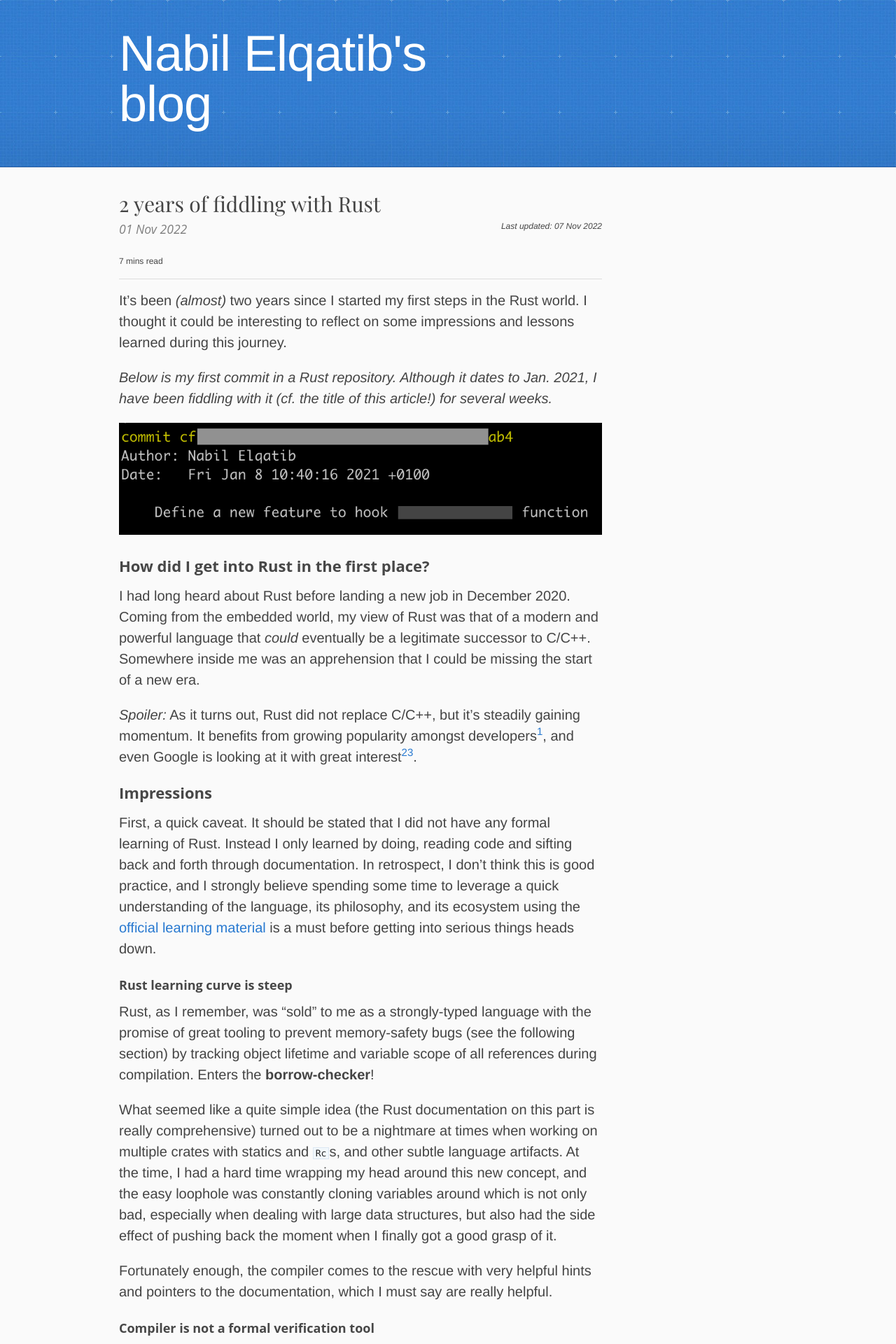
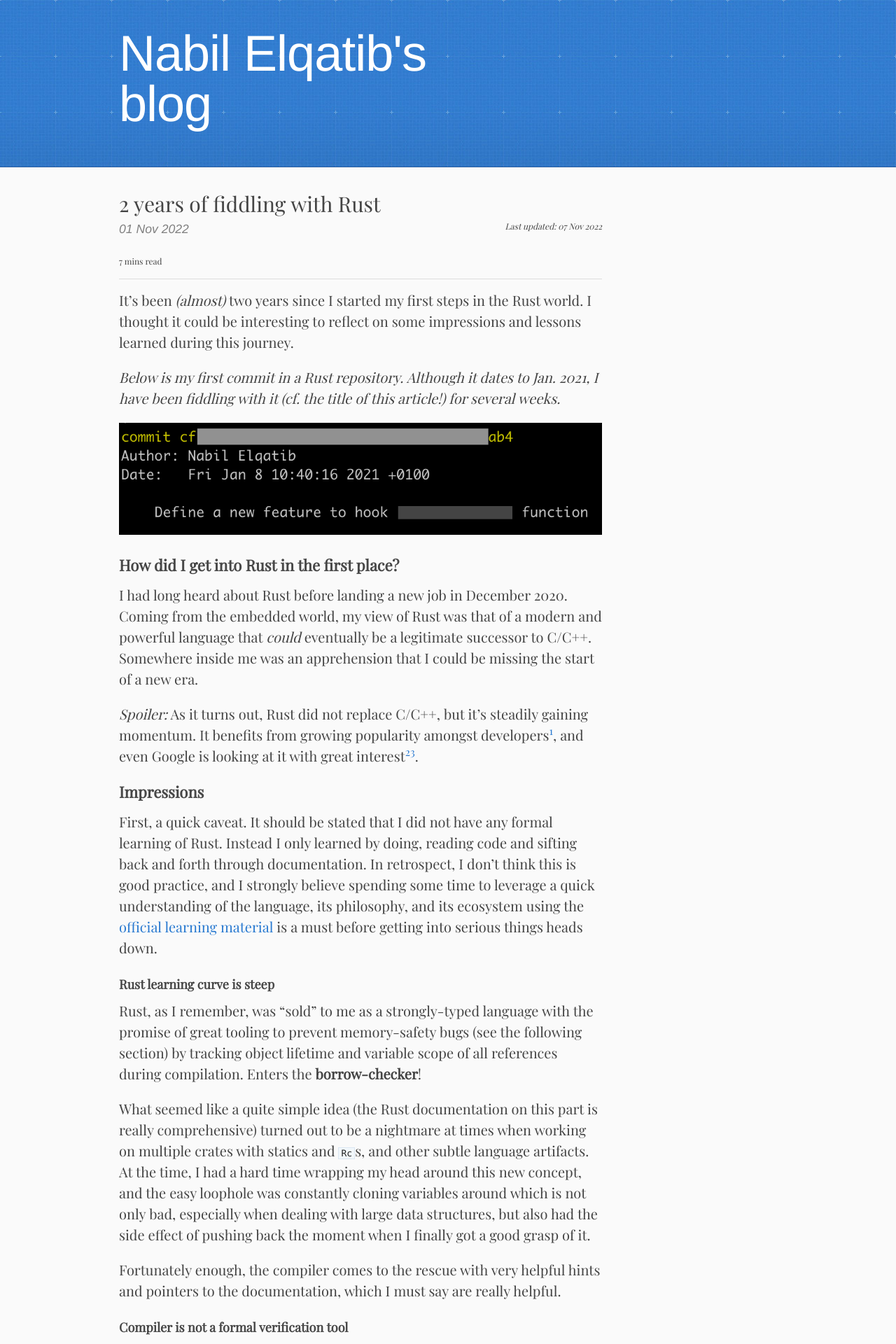
Before and after one commit to n-eq/n-eq.github.io, a Jekyll site: the page built from _posts/2022-11-01-rust-fiddling-2-years.md, in a window 1280 px wide. Shown: the top 1920 px of the page at 70% size. Built offline with Jekyll 4.4.1, drawn with Linux system fonts in a browser that asks for light colours.

Commit message:
Use Playfair Display as a default font for blog text

```diff
--- a/stylesheets/stylesheet.css
+++ b/stylesheets/stylesheet.css
@@ -428,7 +428,7 @@ th {
 
 /* LAYOUT STYLES */
 body {
-  font-family: 'Helvetica Neue', Helvetica, Arial, serif;
+  font-family: 'Playfair Display', 'Helvetica Neue', Helvetica, Arial, serif;
   font-size: 15px;
   font-weight: 400;
   line-height: 1.5;
@@ -581,7 +581,7 @@ form {
 #main-content article h2.post-title {
   margin-top: 1.5rem;
   margin-bottom: 0;
-  font-family: 'Open Sans', 'Helvetica Neue', Helvetica, Arial, sans-serif;
+  font-family: 'Playfair Display', 'Open Sans', 'Helvetica Neue', Helvetica, Arial, sans-serif;
   font-size: 22px;
   font-weight: bold;
   color: #474747;
@@ -592,7 +592,7 @@ form {
   font-size: 1.1rem;
   font-style: italic;
   margin-bottom: 2rem;
-  font-family: 'Open Sans', 'Helvetica Neue', Helvetica, Arial, sans-serif;
+  font-family: ' Open Sans', 'Helvetica Neue', Helvetica, Arial, sans-serif;
 }
 
 
@@ -601,7 +601,7 @@ form {
 #main-content h1 {
   margin-top: 0;
   margin-bottom: 12px;
-  font-family: 'Architects Daughter', 'Helvetica Neue', Helvetica, Arial, serif;
+  font-family: 'Playfair Display', 'Open Sans', 'Helvetica Neue', Helvetica, Arial, sans-serif;
   font-size: 2.8em;
   font-weight: 800;
   color: #474747;
@@ -619,7 +619,7 @@ form {
 
 #main-content h2 {
   margin-bottom: 0.5em;
-  font-family: 'Open Sans', 'Helvetica Neue', Helvetica, Arial, sans-serif;
+  font-family: 'Playfair Display', 'Open Sans', 'Helvetica Neue', Helvetica, Arial, sans-serif;
   font-size: 22px;
   font-weight: bold;
   color: #474747;
@@ -628,7 +628,7 @@ form {
 #main-content h3 {
   margin-top: 24px;
   margin-bottom: 0.5em;
-  font-family: 'Open Sans', 'Helvetica Neue', Helvetica, Arial, sans-serif;
+  font-family: 'Playfair Display', 'Open Sans', 'Helvetica Neue', Helvetica, Arial, sans-serif;
   font-size: 18px;
   font-weight: bold;
   color: #474747;
@@ -636,7 +636,7 @@ form {
 
 #main-content h4 {
   margin-bottom: 0.5em;
-  font-family: 'Open Sans', 'Helvetica Neue', Helvetica, Arial, sans-serif;
+  font-family: 'Playfair Display', 'Open Sans', 'Helvetica Neue', Helvetica, Arial, sans-serif;
   font-size: 15px;
   font-weight: bold;
   color: #474747;
@@ -644,14 +644,14 @@ form {
 
 #main-content h5 {
   margin-bottom: 0.5em;
-  font-family: 'Open Sans', 'Helvetica Neue', Helvetica, Arial, sans-serif;
+  font-family: 'Playfair Display', 'Open Sans', 'Helvetica Neue', Helvetica, Arial, sans-serif;
   font-size: 14px;
   color: #474747;
 }
 
 #main-content h6 {
   margin-bottom: 8px;
-  font-family: 'Open Sans', 'Helvetica Neue', Helvetica, Arial, sans-serif;
+  font-family: 'Playfair Display', 'Open Sans', 'Helvetica Neue', Helvetica, Arial, sans-serif;
   font-size: .8em;
   color: #474747;
 }
```
